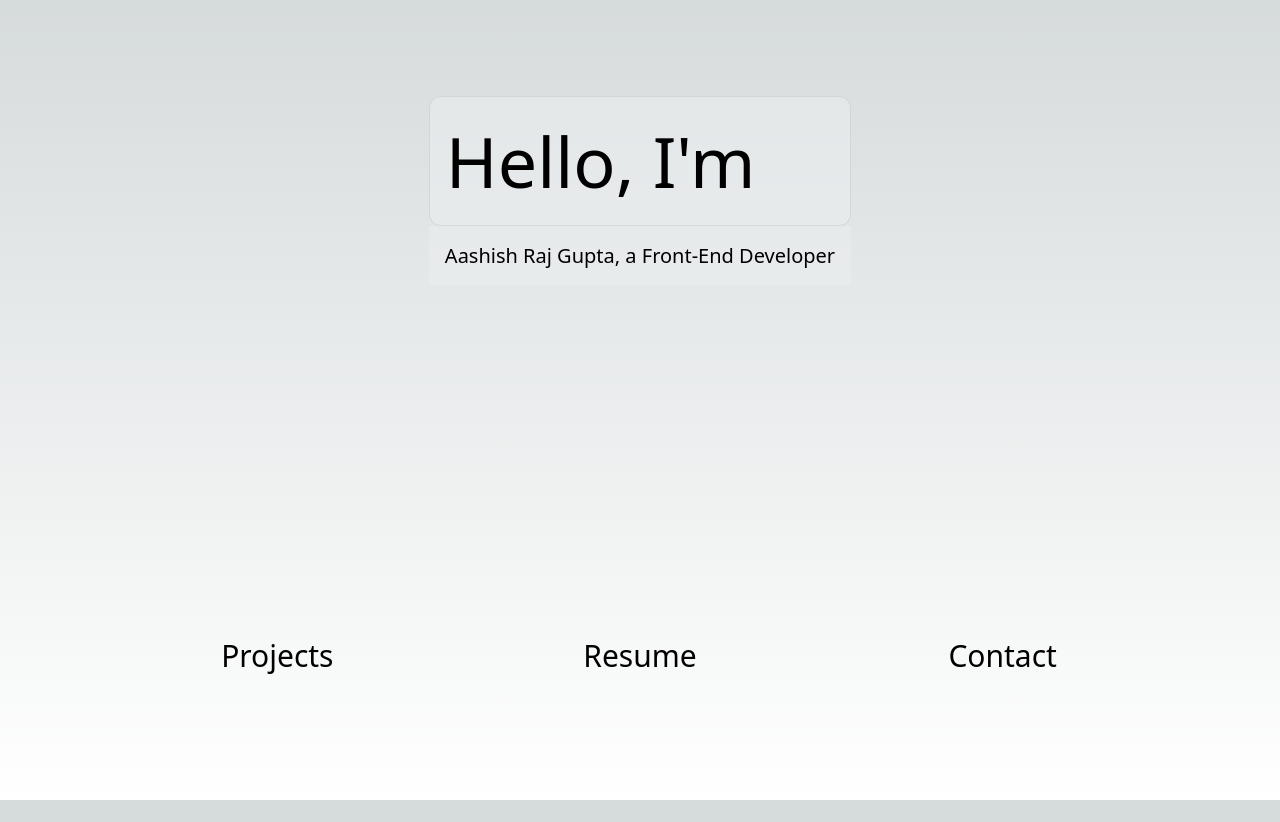
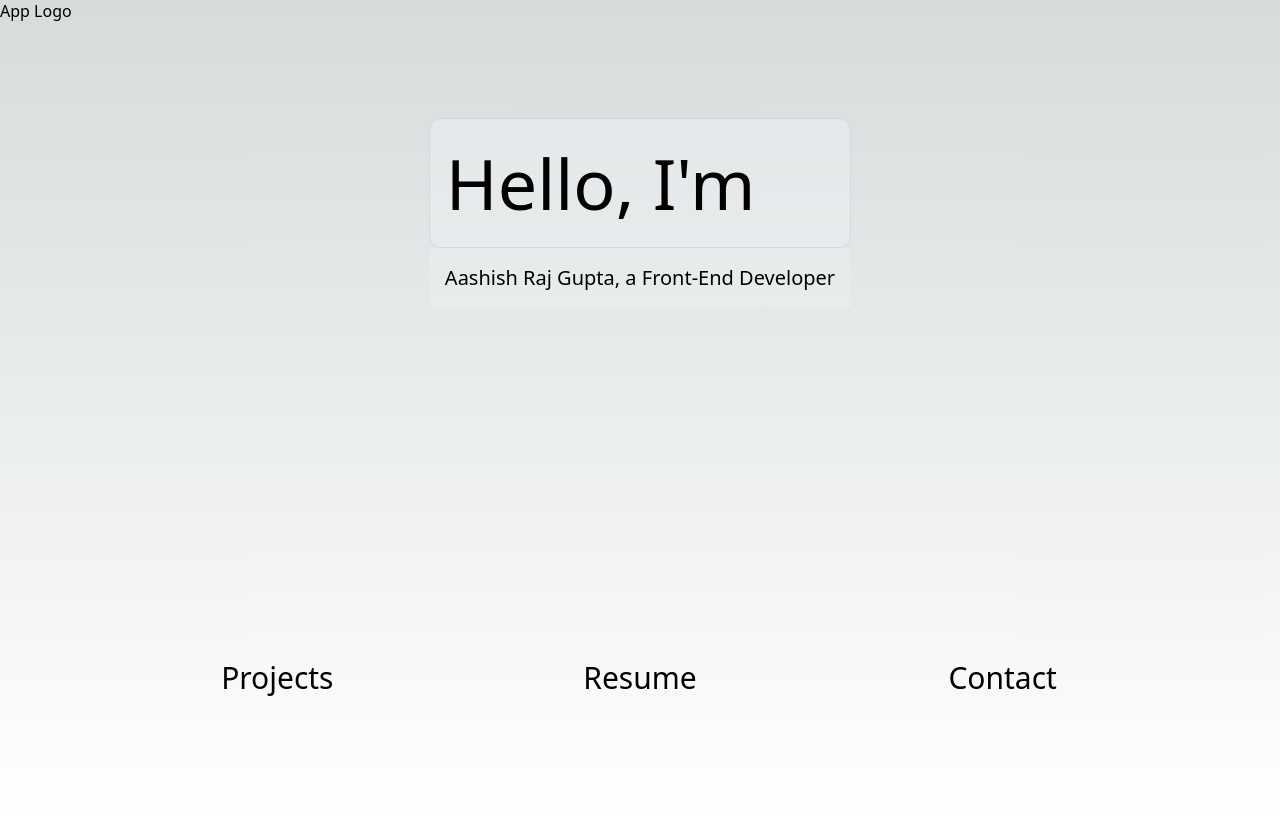
Before and after one commit to aashish157/portfolio-web-app, a Next.js app: page / in a window 1280 px wide. Before the commit the page ends 800 px from the top, so only its background shows below. Built offline with nearby package versions, Linux system fonts and the light colour scheme.

Commit message:
updated root layout

```diff
--- a/src/app/layout.tsx
+++ b/src/app/layout.tsx
@@ -12,7 +12,10 @@ export default function RootLayout({
 }) {
   return (
     <html lang="en">
-      <body>{children}</body>
+      <body>
+        <div>App Logo</div>
+        {children}
+      </body>
     </html>
   )
 }
```
